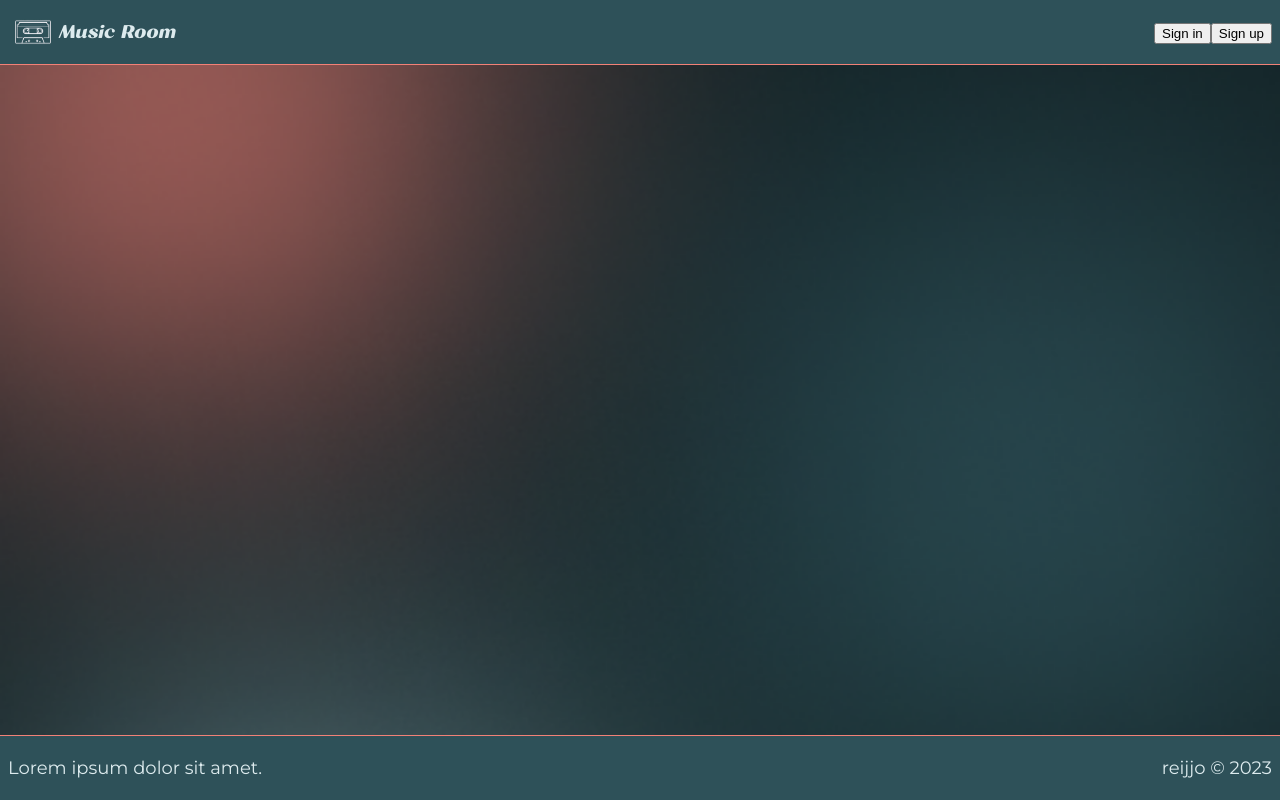
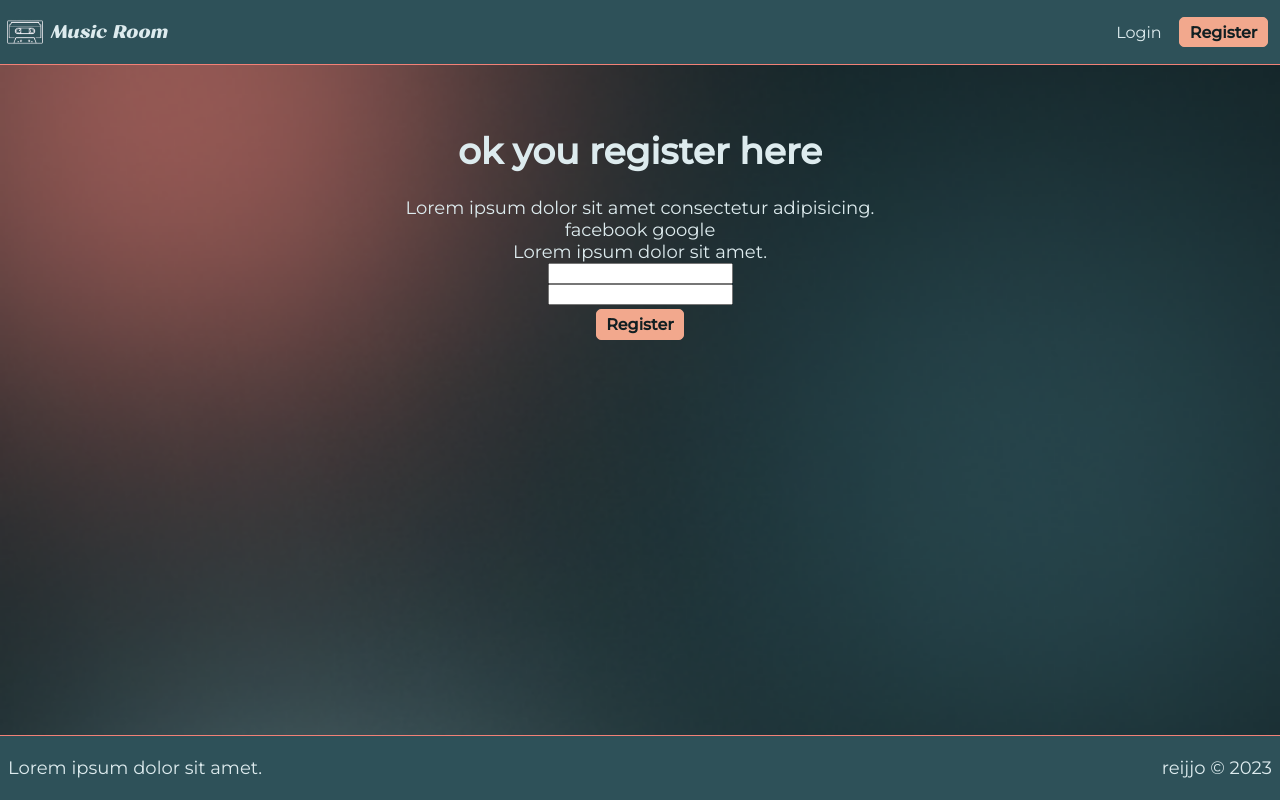
Before and after one commit to reijjo/Music_Room, a React (Vite) app in the folder web/client/: page /register in a window 1280 px wide. Built offline with nearby package versions, Linux system fonts and the light colour scheme.

Commit message:
landing page ready, register next

```diff
--- a/web/client/index.html
+++ b/web/client/index.html
@@ -6,10 +6,11 @@
     <meta name="viewport" content="width=device-width, initial-scale=1.0" />
 
     <!-- Custom fonts -->
+
     <link rel="preconnect" href="https://fonts.googleapis.com" />
     <link rel="preconnect" href="https://fonts.gstatic.com" crossorigin />
     <link
-      href="https://fonts.googleapis.com/css2?family=Jost&family=Montserrat&display=swap"
+      href="https://fonts.googleapis.com/css2?family=Jost&family=Montserrat:wght@400;500&display=swap"
       rel="stylesheet"
     />
 
--- a/web/client/src/App.tsx
+++ b/web/client/src/App.tsx
@@ -3,7 +3,9 @@ import { BrowserRouter as Router, Route, Routes } from "react-router-dom";
 import Navbar from "./components/Navbar";
 import Footer from "./components/Footer";
 
-import Landing from "./pages/Landing";
+import Landing from "./pages/public/Landing";
+import Login from "./pages/public/Login";
+import Register from "./pages/public/Register";
 
 const App = () => {
   return (
@@ -12,6 +14,8 @@ const App = () => {
         <Navbar />
         <Routes>
           <Route path="/" element={<Landing />} />
+          <Route path="/login" element={<Login />} />
+          <Route path="/register" element={<Register />} />
         </Routes>
         <Footer />
       </Router>
--- a/web/client/src/assets/css/common.css
+++ b/web/client/src/assets/css/common.css
@@ -53,6 +53,11 @@ body {
   padding-bottom: 8vh; */
 }
 
+a {
+  text-decoration: none;
+  color: inherit;
+}
+
 /* NAV & FOOTER */
 nav,
 footer {
@@ -91,3 +96,54 @@ footer {
 footer > div {
   margin: 0 8px;
 }
+
+/* MyButton */
+
+.my-button {
+  /* padding: 4px 8px; */
+  padding: 0.3rem 0.6rem;
+  margin: 4px;
+  font-size: 1rem;
+  font-family: inherit;
+  border-radius: 5px;
+  background-color: transparent;
+}
+
+.my-button:hover {
+  cursor: pointer;
+}
+
+.text-button {
+  border: none;
+  color: var(--text);
+  background-color: transparent;
+}
+
+.text-button:hover {
+  transform: translatey(-2px);
+  box-shadow: -2px 2px 10px var(--primarylight);
+}
+
+.filled-button {
+  border: 1px solid var(--secondary);
+  background-color: var(--secondary);
+  color: var(--bg);
+  font-weight: bold;
+}
+
+.filled-button:hover {
+  background-color: var(--secondary);
+  transform: translatey(-2px);
+  box-shadow: -2px 2px 10px var(--secondary2);
+}
+
+.outlined-button {
+  border: 2px solid var(--text);
+  color: var(--text);
+}
+
+.outlined-button:hover {
+  background-color: var(--primary);
+  box-shadow: -2px 2px 10px var(--primarymid);
+  transform: translatey(-2px);
+}
--- a/web/client/src/assets/css/before-login.css
+++ b/web/client/src/assets/css/public.css
@@ -12,7 +12,7 @@
 
 .deezer-stuff {
   max-width: 600px;
-  width: 40%;
+  width: 60%;
   display: flex;
   flex-direction: row;
   align-items: baseline;
@@ -63,3 +63,27 @@
   /* background-clip: text; */
   /* -webkit-text-fill-color: transparent; */
 }
+
+/* Login -page */
+
+.login-page {
+  display: flex;
+  flex-direction: column;
+  justify-content: flex-start;
+  align-items: center;
+  min-height: 100%;
+  flex-grow: 1;
+  padding-top: 5vh;
+}
+
+/* Register -page */
+
+.register-page {
+  display: flex;
+  flex-direction: column;
+  justify-content: flex-start;
+  align-items: center;
+  min-height: 100%;
+  flex-grow: 1;
+  padding-top: 5vh;
+}
--- a/web/client/src/components/Footer.tsx
+++ b/web/client/src/components/Footer.tsx
@@ -1,8 +1,16 @@
+import { Link } from "react-router-dom";
+
 const Footer = () => {
   return (
     <footer>
       <div>Lorem ipsum dolor sit amet.</div>
-      <div>reijjo © 2023</div>
+
+      <div>
+        {" "}
+        <Link to="https://github.com/reijjo" target="_blank">
+          reijjo © 2023
+        </Link>
+      </div>
     </footer>
   );
 };
--- /dev/null
+++ b/web/client/src/components/MyButton.tsx
@@ -0,0 +1,19 @@
+import { CSSProperties } from "react";
+
+interface Props {
+  className?: string;
+  children?: string;
+  onClick?: () => void | null;
+  type?: "button" | "submit" | "reset" | undefined;
+  style?: CSSProperties;
+}
+
+const MyButton = ({ className, children, onClick, type, style }: Props) => {
+  return (
+    <button className={className} onClick={onClick} type={type} style={style}>
+      {children}
+    </button>
+  );
+};
+
+export default MyButton;
--- a/web/client/src/components/Navbar.tsx
+++ b/web/client/src/components/Navbar.tsx
@@ -1,15 +1,24 @@
+import MyButton from "./MyButton";
+
 import whitecas from "../assets/images/whitecas.png";
+import { Link } from "react-router-dom";
 
 const Navbar = () => {
   return (
     <nav>
-      <div className="nav-left">
-        <img src={whitecas} alt="logo" height="50px" />
-        <div style={{ fontFamily: "MilgranItalic" }}>Music Room</div>
-      </div>
+      <Link to="/" title="home">
+        <div className="nav-left">
+          <img src={whitecas} alt="logo" height="50px" />
+          <div style={{ fontFamily: "MilgranItalic" }}>Music Room</div>
+        </div>
+      </Link>
       <div className="nav-right">
-        <button>Sign in</button>
-        <button>Sign up</button>
+        <Link to="/login">
+          <MyButton className="my-button text-button">Login</MyButton>
+        </Link>
+        <Link to="/register">
+          <MyButton className="my-button filled-button">Register</MyButton>
+        </Link>
       </div>
     </nav>
   );
--- a/web/client/src/main.tsx
+++ b/web/client/src/main.tsx
@@ -1,6 +1,6 @@
 import ReactDOM from "react-dom/client";
 import App from "./App.tsx";
 import "./assets/css/common.css";
-import "./assets/css/before-login.css";
+import "./assets/css/public.css";
 
 ReactDOM.createRoot(document.getElementById("root")!).render(<App />);
--- a/web/client/src/pages/Landing.tsx
+++ b/web/client/src/pages/public/Landing.tsx
@@ -1,4 +1,4 @@
-import deez from "../assets/images/deezerlogos/Logotype/DIGITAL RGB/PNG/Colored_Full_White@2x.png";
+import deez from "../../assets/images/deezerlogos/Logotype/DIGITAL RGB/PNG/Colored_Full_White@2x.png";
 
 const Landing = () => {
   return (
--- /dev/null
+++ b/web/client/src/pages/public/Login.tsx
@@ -0,0 +1,11 @@
+const Login = () => {
+  return (
+    <div className="login-page">
+      <h1>jeee login</h1>
+      <input />
+      <input />
+    </div>
+  );
+};
+
+export default Login;
--- /dev/null
+++ b/web/client/src/pages/public/Register.tsx
@@ -0,0 +1,17 @@
+import MyButton from "../../components/MyButton";
+
+const Register = () => {
+  return (
+    <div className="register-page">
+      <h1>ok you register here</h1>
+      <div>Lorem ipsum dolor sit amet consectetur adipisicing.</div>
+      <div>facebook google</div>
+      <div>Lorem ipsum dolor sit amet.</div>
+      <input />
+      <input />
+      <MyButton className="my-button filled-button">Register</MyButton>
+    </div>
+  );
+};
+
+export default Register;
```
Also changed, not shown: 1 other file (tests, documents, lock files or other folders).
